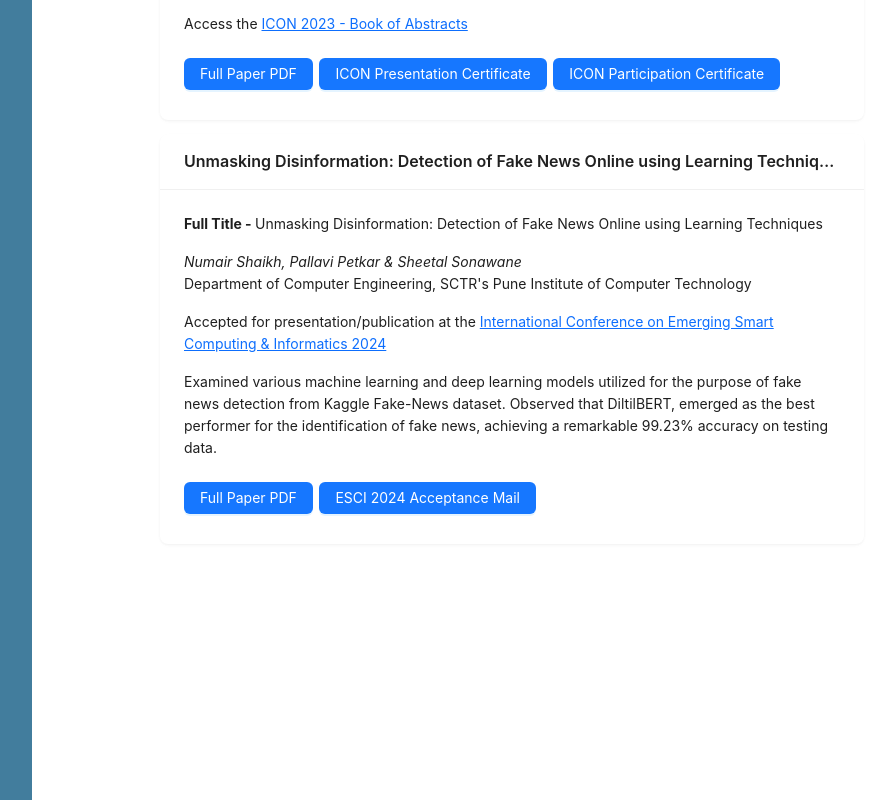
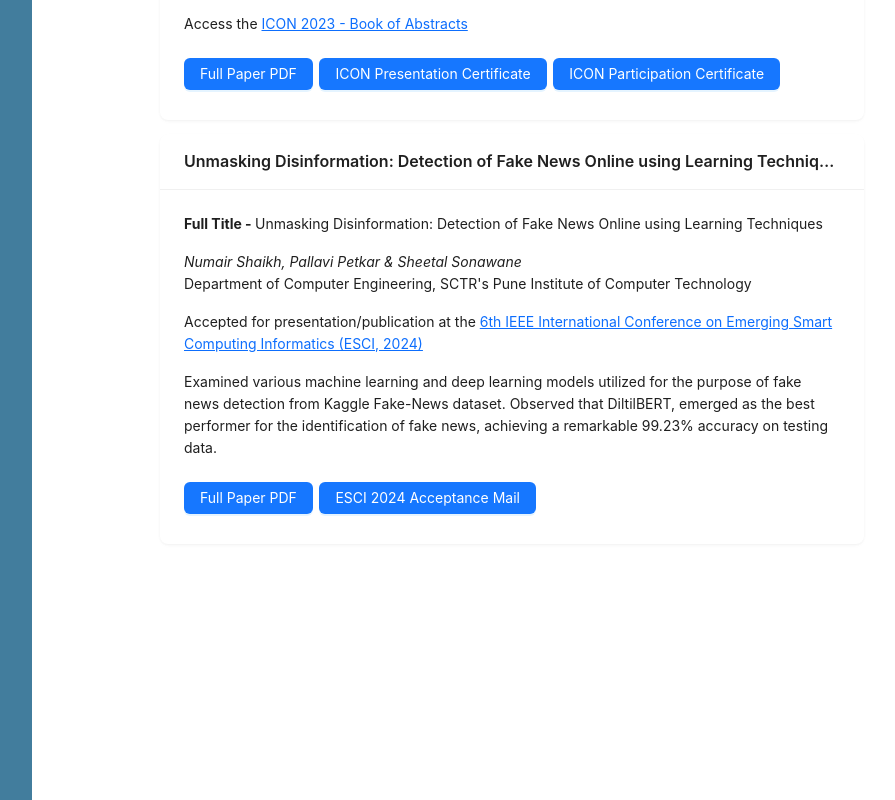
Before and after one commit to numair07/Personal-Website, a React (Create React App) app: page / in a window 1280 px wide. Shown: the part 4671-5471 px from the top of the page, without its empty margins (288-1183 px from the left). Built offline with nearby package versions, Linux system fonts and the light colour scheme.

Commit message:
[Numair] Updated Assets

```diff
--- a/src/components/Research/research.js
+++ b/src/components/Research/research.js
@@ -154,7 +154,7 @@ const Research = () => {
                         <p><b>Full Title - </b> Unmasking Disinformation: Detection of Fake News Online using Learning Techniques</p>
                         <i>Numair Shaikh, Pallavi Petkar & Sheetal Sonawane</i>
                         <p>Department of Computer Engineering, SCTR's Pune Institute of Computer Technology</p>
-                        <p>Accepted for presentation/publication at the <a href="https://esciioit.org/">International Conference on Emerging Smart Computing & Informatics 2024</a></p>
+                        <p>Accepted for presentation/publication at the <a href="https://esciioit.org/">6th IEEE International Conference on Emerging Smart Computing  Informatics (ESCI, 2024)</a></p>
                         <p>Examined various machine learning and deep learning models utilized for the purpose of fake news detection from Kaggle Fake-News dataset. Observed that DiltilBERT, emerged as the best performer for the identification of fake news, achieving a remarkable 99.23% accuracy on testing data.</p>
                         <Button type="primary" className="pdfbuttons" onClick={showModalFakeNewsPaper}>
                             Full Paper PDF
```
Also changed, not shown: 2 other files (tests, documents, lock files or other folders).
